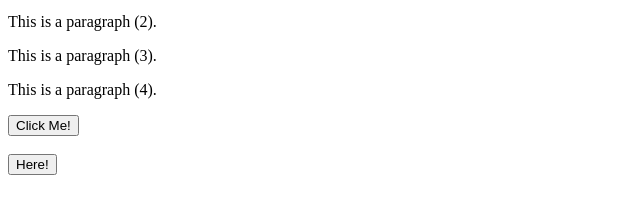
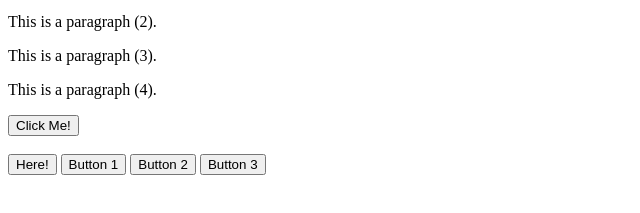
Before and after one commit to JaimeSolisS/test, a plain HTML site: page index.html in a window 1280 px wide. Shown: the part 101-314 px from the top of the page, without its empty margins (0-640 px from the left). Drawn offline with Linux system fonts and the light colour scheme.

Commit message:
tres botones

```diff
--- a/index.html
+++ b/index.html
@@ -18,6 +18,9 @@
 
 <br></br>
 <button type="button" onclick="alert('Another Hello world!')">Here!</button>
+<button type="button" onclick="alert('Another Hello world!')">Button 1</button>
+<button type="button" onclick="alert('Another Hello world!')">Button 2</button>
+<button type="button" onclick="alert('Another Hello world!')">Button 3</button>
 
 
 </html>
```
